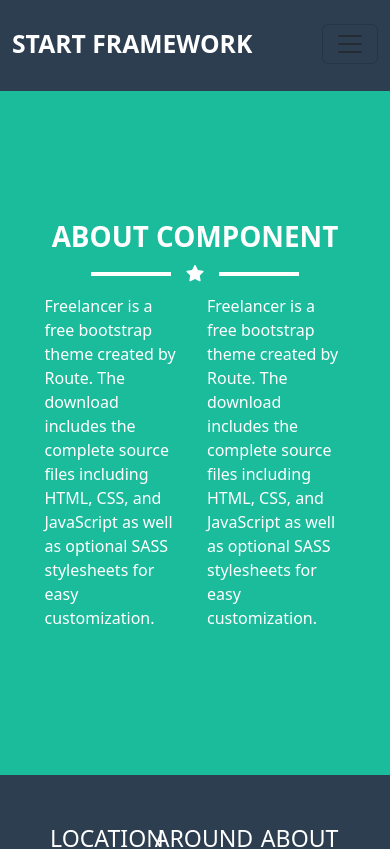
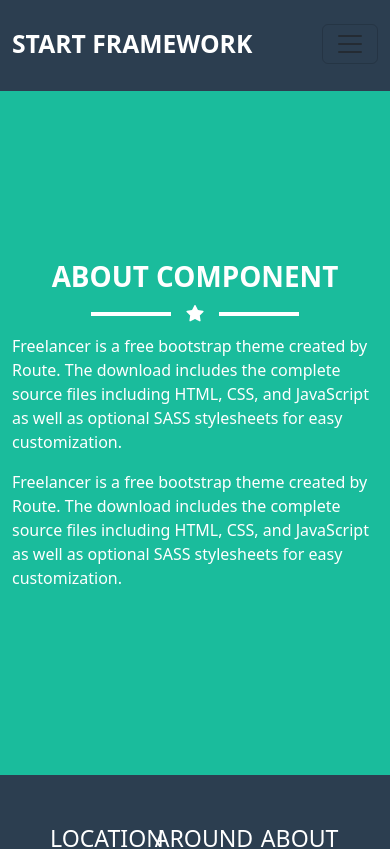
Before and after one commit to Amr-shawky/start-framework-angular, an Angular app: page /about in a window 390 px wide. Shown: the top 849 px of the page. Built offline with nearby package versions, Linux system fonts and the light colour scheme.

Commit message:
feat: improve layout responsiveness in About and Portfolio components

```diff
--- a/src/app/component/about/about.html
+++ b/src/app/component/about/about.html
@@ -8,11 +8,11 @@
         <div class="starseparator pb-2">
           <fa-icon [icon]="faStar"></fa-icon>
         </div>
-        <div class="row d-flex justify-content-center align-items-center">
-            <div class="col-5">
+        <div class="row d-flex justify-content-center align-items-center flex-lg-row flex-column">
+            <div class="col-lg-5 col-md-12 col-12">
                 <p>Freelancer is a free bootstrap theme created by Route. The download includes the complete source files including HTML, CSS, and JavaScript as well as optional SASS stylesheets for easy customization.</p>
             </div>
-            <div class="col-5">
+            <div class="col-lg-5 col-md-12 col-12">
                 <p>Freelancer is a free bootstrap theme created by Route. The download includes the complete source files including HTML, CSS, and JavaScript as well as optional SASS stylesheets for easy customization.</p>
             </div>
         </div>
--- a/src/app/component/portfolio/portfolio.html
+++ b/src/app/component/portfolio/portfolio.html
@@ -9,7 +9,7 @@
         <fa-icon [icon]="faStar"></fa-icon>
       </div>
       <div
-        class="row row-cols-3 d-flex justify-content-center align-items-center g-5 pt-3 pb-4"
+        class="row row-cols-1 row-cols-sm-1 row-cols-md-2 row-cols-lg-3 d-flex justify-content-center align-items-center g-5 pt-3 pb-4"
       >
         <div class="col">
           <a
```
